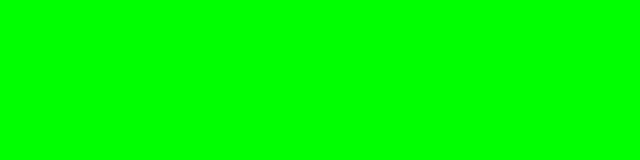
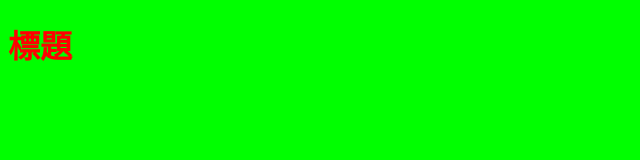
Before and after one commit to a10j90/BitBucket03010, a plain HTML site: page index.html in a window 1280 px wide. Shown: the whole page, without its empty margins (0-640 px from the left). Drawn offline with Linux system fonts and the light colour scheme.

Commit message:
inedx.html 新增 h1

```diff
--- a/all.css
+++ b/all.css
@@ -1,3 +1,6 @@
 body {
     background-color: #0F0;
 }
+h1 {
+    color: #F00;
+}
--- a/index.html
+++ b/index.html
@@ -10,7 +10,7 @@
 </head>
 
 <body>
-
+    <h1>標題</h1>
 </body>
 
 </html>
```
